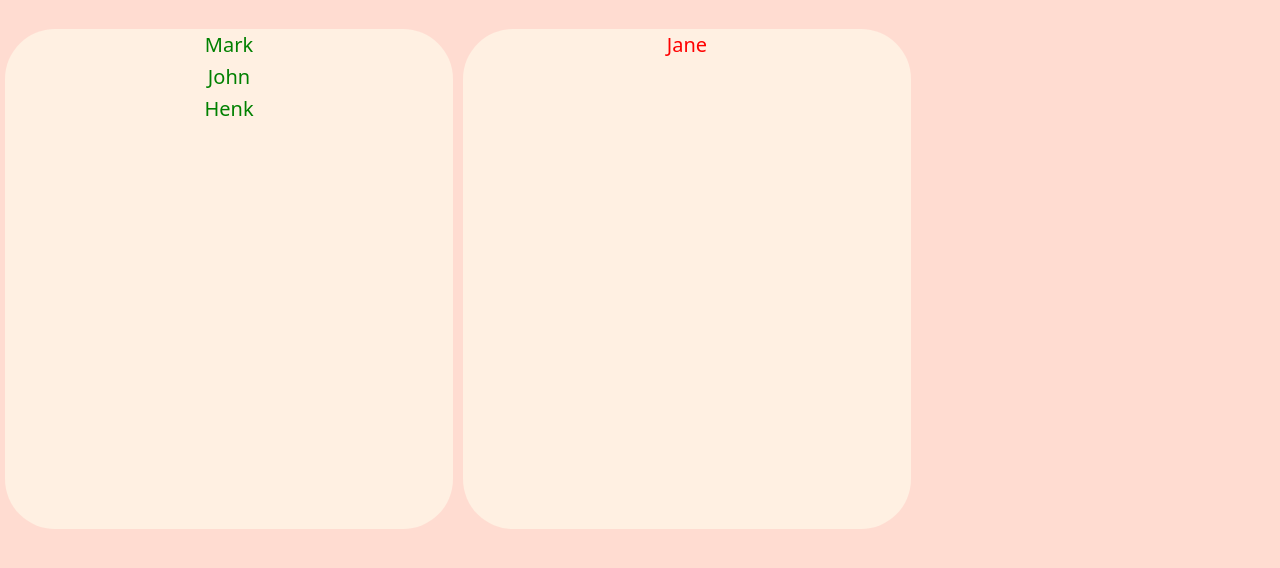
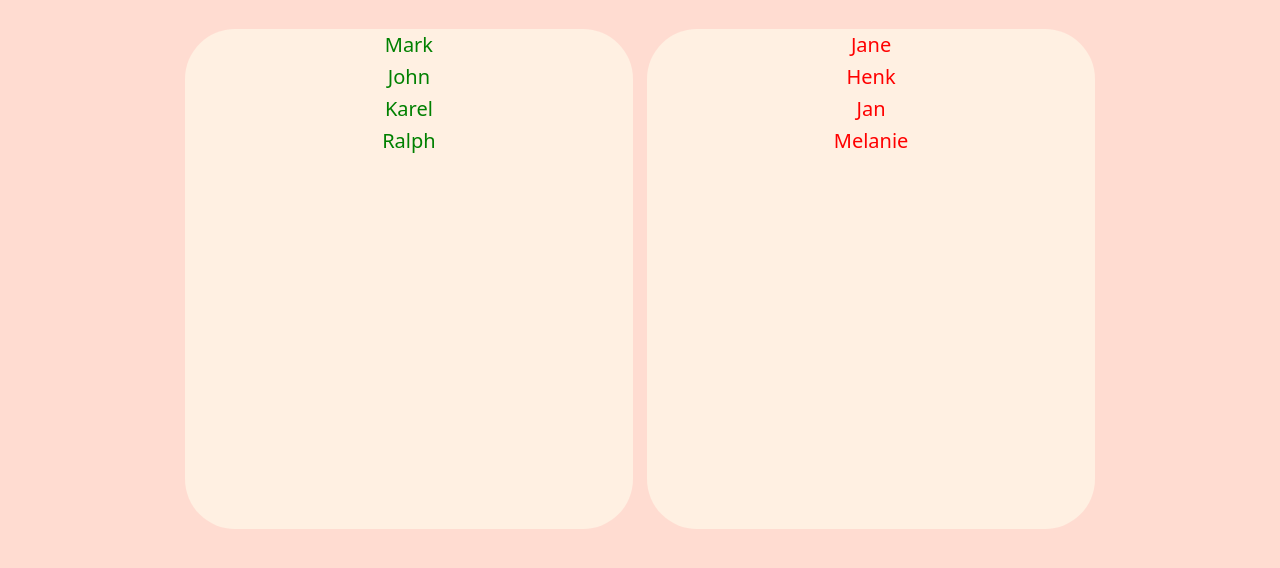
Before and after one commit to Maarten-DLVW/RAC22-SWDVT-1D_werkplaats-3-rest-rumble, a Flask app: page /attendance in a window 1280 px wide. Shown: the part 77-645 px from the top of the page. Run offline with Flask 2, Linux system fonts and the light colour scheme; some libraries are stand-ins or nearby versions.

Commit message:
FIX: centered boxes

```diff
--- a/app.py
+++ b/app.py
@@ -51,7 +51,11 @@ def list_attendance_api():
                 {"name": "Mark", "status": "1"},
                 {"name": "Jane", "status": "0"},
                 {"name": "John", "status": "1"},
-                {"name": "Henk", "status": "1"},
+                {"name": "Henk", "status": "0"},
+                {"name": "Karel", "status": "1"},
+                {"name": "Jan", "status": "0"},
+                {"name": "Ralph", "status": "1"},
+                {"name": "Melanie", "status": "0"},
             ]
         }
     )
--- a/static/basic.css
+++ b/static/basic.css
@@ -178,7 +178,8 @@ text-decoration: none;
     font-size: 20px;
     margin: 5px;
     text-align: center;
-    float: left;
+    display: inline-block;
+    vertical-align: top;
     color: green;
 }
 
@@ -190,8 +191,13 @@ text-decoration: none;
     font-size: 20px;
     margin: 5px;
     text-align: center;
-    float: left;
+    display: inline-block;
+    vertical-align: top;
     color: red;
+}
+
+.boxWrapper {
+    text-align: center
 }
 
 header {
--- a/templates/attendance.html
+++ b/templates/attendance.html
@@ -13,11 +13,13 @@
     <header>
         <h1>Student attendance</h1>
     </header>
+    <div id="boxWrapper" class="boxWrapper">
     <div id="attendancePresent" class="rectangle">
         <li>Aanwezig</li>
     </div>
     <div id="attendanceAbsent" class="rectangle2">
         <li>Afwezig</li>
+    </div>
     </div>
     <script>
         get_students();
```
